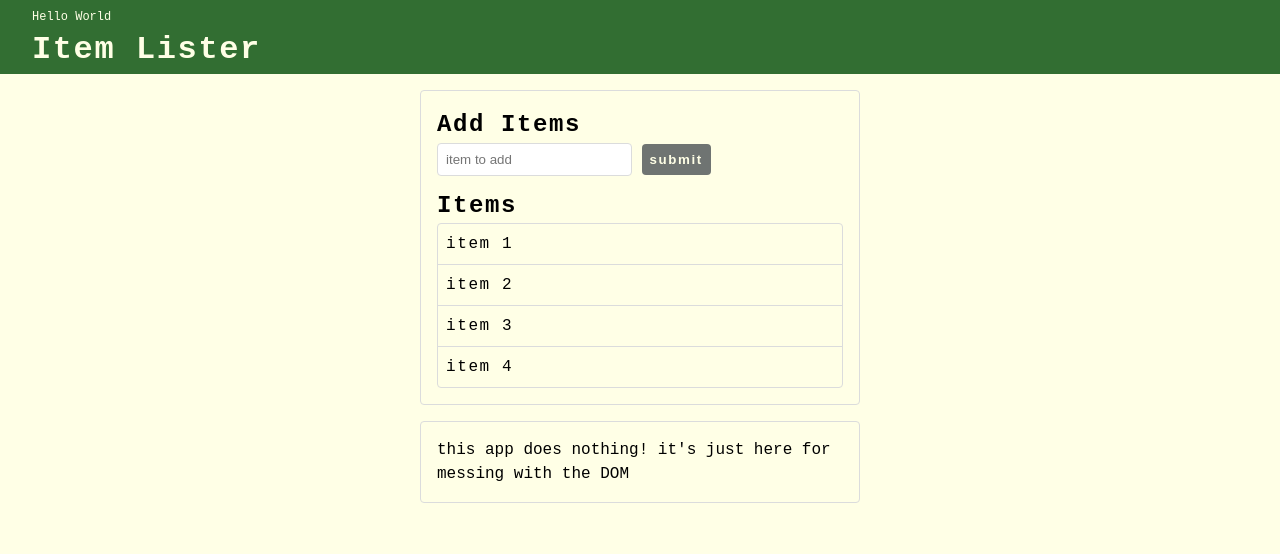
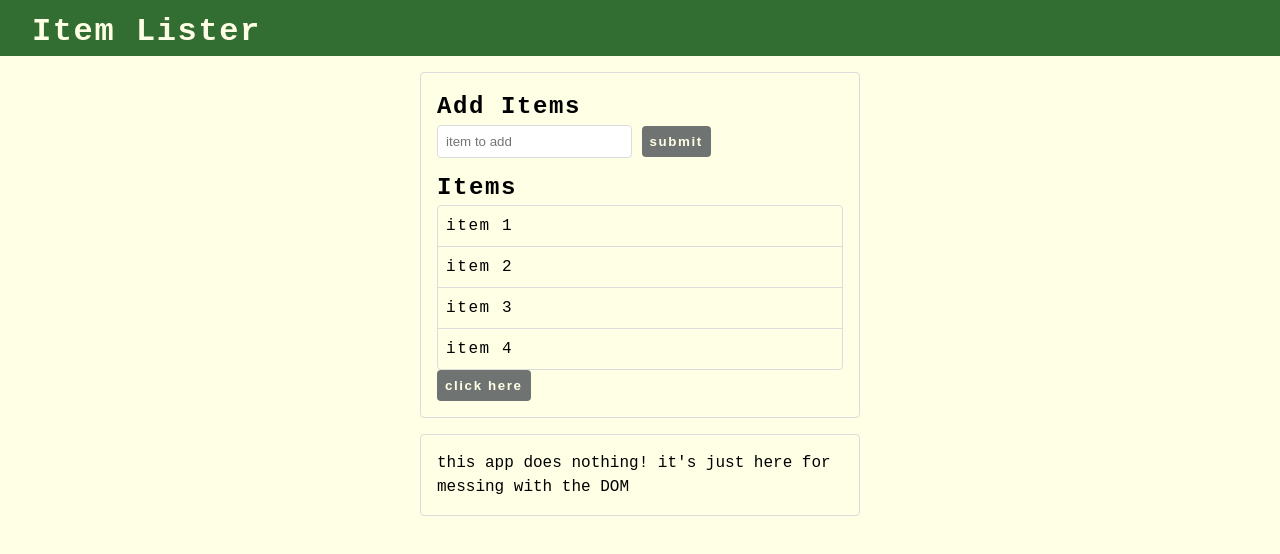
Before and after one commit to Fishbite/domCCP1, a plain HTML site: page index.html in a window 1280 px wide. Drawn offline with Linux system fonts and the light colour scheme.

Commit message:
added an event listener and extra buttton plus events.js

```diff
--- a/index.html
+++ b/index.html
@@ -26,11 +26,13 @@
         <li class="list-group-item">item 3</li>
         <li class="list-group-item">item 4</li>
       </ul>
+      <button class="btn" id="button">click here</button>
     </div>
     <p id="note">
       this app does nothing! it's just here for messing with the DOM
     </p>
     <script src="./scripts/dom.js"></script>
     <script src="./scripts/traverse.js"></script>
+    <script src="./scripts/events.js"></script>
   </body>
 </html>
--- /dev/null
+++ b/scripts/events.js
@@ -0,0 +1,17 @@
+/* events */
+// get the button element
+const button = document.getElementById("button");
+// add event listener and build the function inide the event listener
+// button.addEventListener("click", function () {
+//   console.log("123");
+// });
+// or call an external function
+button.addEventListener("click", buttonClick);
+
+function buttonClick() {
+  console.log("button clicked");
+  //change the title text
+  document.getElementById("header-title").textContent = "changed";
+  // change the background colour
+  document.querySelector(".form-container").style.backgroundColor = "#f4f4f4";
+}
--- a/scripts/traverse.js
+++ b/scripts/traverse.js
@@ -40,26 +40,26 @@
 // itemList.previousElementSibling.style.color = "#3333ff";
 
 // new div
-let newDiv = document.createElement("div");
+// let newDiv = document.createElement("div");
 
-//add class
-newDiv.className = "hello";
-//add id
-newDiv.id = "hello1";
-// add attribute
-newDiv.setAttribute("title", "HelloDiv");
-newDiv.setAttribute("data-set", "id");
-// create text node
-let newDivText = document.createTextNode("Hello World");
-//add text to div
-newDiv.appendChild(newDivText);
+// //add class
+// newDiv.className = "hello";
+// //add id
+// newDiv.id = "hello1";
+// // add attribute
+// newDiv.setAttribute("title", "HelloDiv");
+// newDiv.setAttribute("data-set", "id");
+// // create text node
+// let newDivText = document.createTextNode("Hello World");
+// //add text to div
+// newDiv.appendChild(newDivText);
 
-const container = document.querySelector("header .header-container");
-let h1 = document.querySelector("header h1");
-newDiv.style.fontSize = "0.75rem";
+// const container = document.querySelector("header .header-container");
+// let h1 = document.querySelector("header h1");
+// newDiv.style.fontSize = "0.75rem";
 
-// insert newDiv into the DOM
-// syntax: insertBefore(ThingToInsert, insertBeforeThisElement)
-container.insertBefore(newDiv, h1);
+// // insert newDiv into the DOM
+// // syntax: insertBefore(ThingToInsert, insertBeforeThisElement)
+// container.insertBefore(newDiv, h1);
 
-console.log(newDiv);
+// console.log(newDiv);
```
